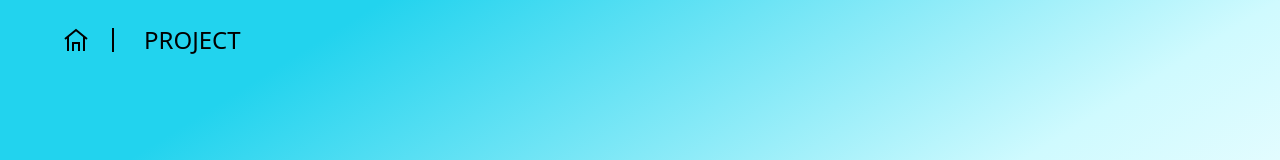
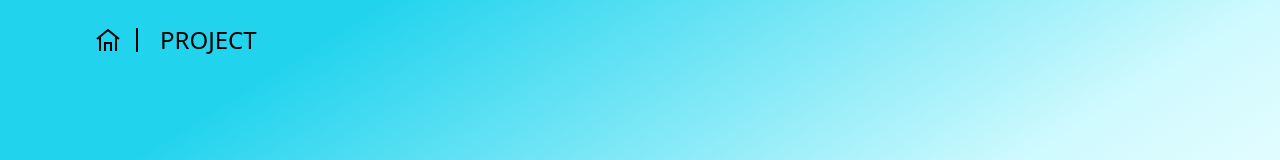
Before and after one commit to jabborovaz/Onepoint-task, a React (Create React App) app: page / in a window 1280 px wide. Shown: the top 160 px of the page. Built offline with nearby package versions, Linux system fonts and the light colour scheme.

Commit message:
change scrollbar style

```diff
--- a/src/App.css
+++ b/src/App.css
@@ -13,3 +13,39 @@
     #22d3ee 95%
   );
 }
+
+.first-slider-gradient {
+  background: linear-gradient(
+    to bottom left,
+    #e56ab0 2%,
+    #cffafe 25%,
+    #fff 70%,
+    #22d3ee 95%
+  );
+}
+
+.scroll-text {
+  height: 400px;
+  direction: rtl;
+}
+
+.text-direction {
+  direction: ltr;
+}
+
+::-webkit-scrollbar {
+  width: 5px;
+  max-height: 20%;
+  height: 20%;
+}
+
+::-webkit-scrollbar-track {
+  background: #000;
+}
+
+::-webkit-scrollbar-thumb {
+  background: #e56ab0;
+  outline: 7px solid #e56ab0;
+  border-radius: 20px;
+  height: 20px;
+}
--- a/src/container/Main.js
+++ b/src/container/Main.js
@@ -1,16 +1,18 @@
 import React from "react";
+import { useState } from "react";
 import { GrHome } from "react-icons/gr";
 import { BsArrowRight } from "react-icons/bs";
 import logo from "../images/onpoint.PNG";
 
 function Main() {
   return (
-    <div className="background-gradient h-screen flex flex-col justify-between overflow-auto">
+    <>
+      <div className="background-gradient h-screen w-full flex flex-col justify-between">
         <div className="relative">
-        <div className="pr-6 border-r-2 text-2xl m-0 fixed top-7 left-16 border-r-black">
+          <div className="pr-4 border-r-2 text-2xl m-0 fixed top-7 left-24 border-r-black">
             <GrHome />
           </div>
-        <p className="text-2xl m-0 fixed top-6 left-36">PROJECT</p>
+          <p className="text-2xl m-0 fixed top-6 left-40">PROJECT</p>
         </div>
         <div className="px-16 flex flex-col space-y-4">
           <p className="text-3xl uppercase m-0">Привет,</p>
@@ -20,18 +22,53 @@ function Main() {
           <p className="text-8xl uppercase m-0">Коммерческое</p>
           <div className="flex flex-row space-x-8 items-center">
             <p className="text-8xl uppercase m-0">Задание</p>
-          <div className="flex flex-row space-x-4 mt-4 items-center pl-4 pr-7 py-2 rounded-full bg-[#E66889]">
+            <button className="flex flex-row space-x-4 mt-4 items-center pl-4 pr-7 py-2 rounded-full bg-[#E66889] hover:cursor-pointer">
               <div className="text-2xl text-white bg-black m-0 p-4 rounded-full">
                 <BsArrowRight />
               </div>
               <p className="text-2xl m-0 whitespace-nowrap">Что дальше?</p>
-          </div>
+            </button>
           </div>
         </div>
         <div className="px-16 py-4 relative">
           <img className="fixed left-16 bottom-3" src={logo} alt="onpoint" />
         </div>
       </div>
+
+      {/* <div className="first-slider-gradient h-screen flex flex-col justify-center">
+        <div className="px-16 flex flex-col space-y-4">
+          <div className="flex flex-col space-y-1">
+            <p className="text-3xl uppercase m-0">Текст</p>
+            <p className="text-3xl uppercase m-0">Сообщения</p>
+          </div>
+          <div className="w-4/5 scroll-text bg-white rounded-2xl shadow-2xl overflow-y-scroll px-5 py-4">
+            <p className="text-direction">
+              Lorem Ipsum is simply dummy text of the printing and typesetting
+              industry. Lorem Ipsum has been the industry's standard dummy text
+              ever since the 1500s, when an unknown printer took a galley of
+              type and scrambled it to make a type specimen book. It has
+              survived not only five centuries, but also the leap into
+              electronic typesetting, remaining essentially unchanged. It was
+              popularised in the 1960s with the release of Letraset sheets
+              containing Lorem Ipsum passages, and more recently with desktop
+              publishing software like Aldus PageMaker including versions of
+              Lorem Ipsum. There are many variations of passages of Lorem Ipsum
+              available, but the majority have suffered alteration in some form,
+              by injected humour, or randomised words which don't look even
+              slightly believable. If you are going to use a passage of Lorem
+              Ipsum, you need to be sure there isn't anything embarrassing
+              hidden in the middle of text. All the Lorem Ipsum generators on
+              the Internet tend to repeat predefined chunks as necessary, making
+              this the first true generator on the Internet. It uses a
+              dictionary of over 200 Latin words, combined with a handful of
+              model sentence structures, to generate Lorem Ipsum which looks
+              reasonable. The generated Lorem Ipsum is therefore always free
+              from repetition, injected humour, or non-characteristic words etc.
+            </p>
+          </div>
+        </div>
+      </div> */}
+    </>
   );
 }
 
```
Lines whose indentation alone changed are shown as unchanged.
